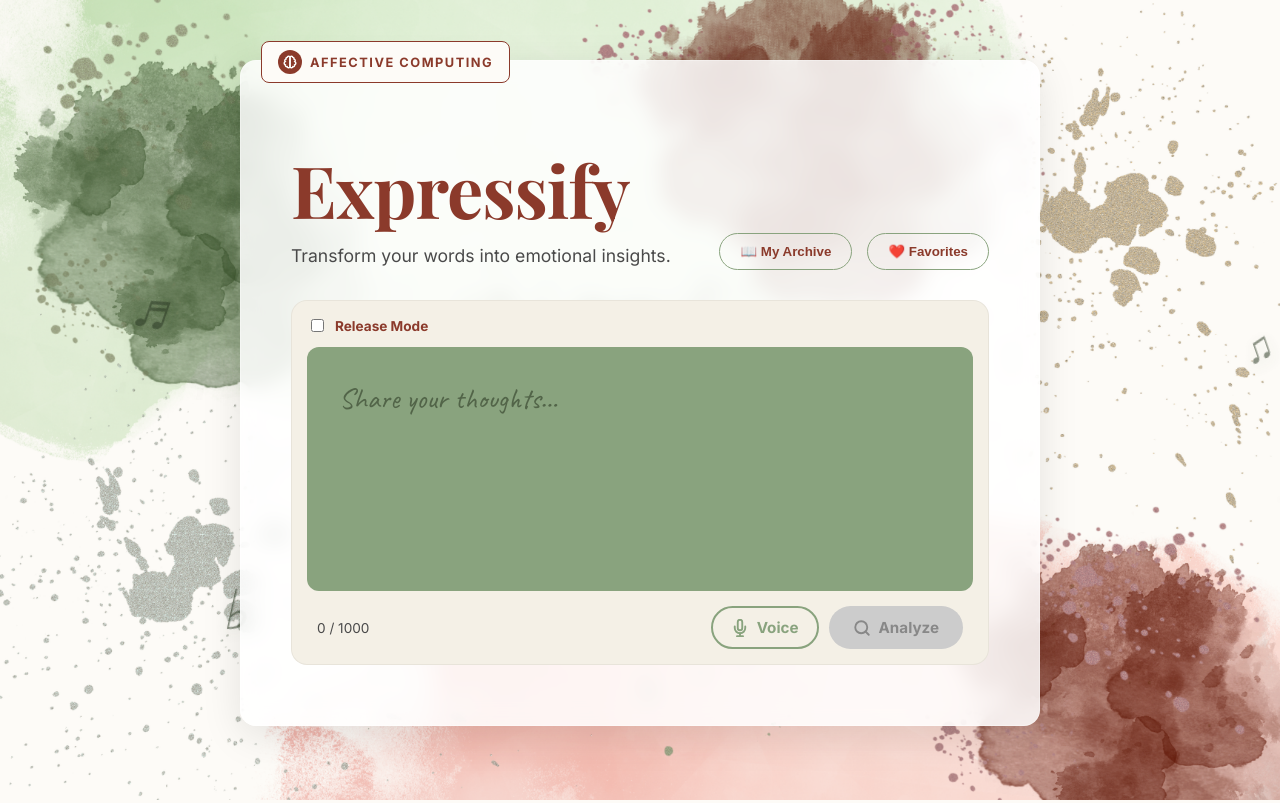
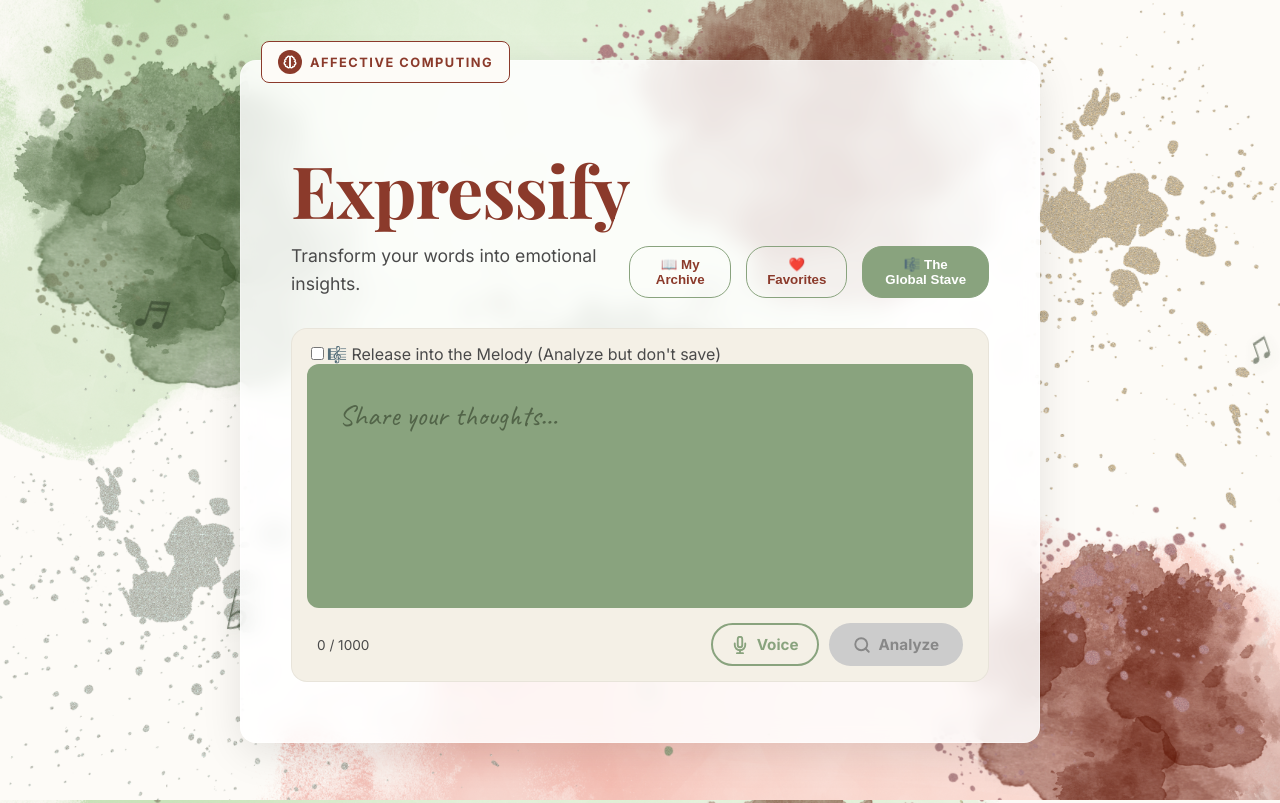
Before and after one commit to Skylantern111/Expressify, a React (Vite) app: page / in a window 1280 px wide. Built offline with nearby package versions, Linux system fonts and the light colour scheme; a web font is replaced by a local one.

Commit message:
add: music notes feature
add: music notes feature

```diff
--- a/src/App.css
+++ b/src/App.css
@@ -814,64 +814,14 @@
   z-index: 10;
 }
 
-/* --- RELEASE MODE: GENTLE DISSOLVE ANIMATION --- */
-.release-animation {
-  animation: floatAway 2s forwards ease-in-out;
-  pointer-events: none;
-  /* Prevents clicking while it fades */
-}
-
-@keyframes floatAway {
+@keyframes floatUpDown {
   0% {
-    opacity: 1;
-    transform: translateY(0) scale(1);
-    filter: blur(0);
-  }
-
-  40% {
-    color: #89a37e;
-    /* Turns calming green */
-    filter: blur(2px);
-    transform: translateY(-15px) scale(0.98);
+    transform: translateY(0);
   }
 
   100% {
-    opacity: 0;
-    transform: translateY(-60px) scale(0.95);
-    filter: blur(12px);
+    transform: translateY(-15px);
   }
-}
-
-/* --- POST-RELEASE: BREATHING CIRCLE --- */
-.zen-container {
-  text-align: center;
-  padding: 60px 20px;
-}
-
-.breathing-circle {
-  width: 100px;
-  height: 100px;
-  border-radius: 50%;
-  background: radial-gradient(circle, rgba(137, 163, 126, 0.2) 0%, rgba(137, 163, 126, 0.6) 100%);
-  margin: 30px auto;
-  animation: breathe 8s infinite ease-in-out;
-  box-shadow: 0 0 20px rgba(137, 163, 126, 0.4);
-}
-
-@keyframes breathe {
-
-  0%,
-  100% {
-    transform: scale(1);
-    opacity: 0.6;
-  }
-
-  50% {
-    transform: scale(1.6);
-    opacity: 0.2;
-  }
-
-  /* Exhale/Expand */
 }
 
 /* --- ON THIS DAY --- */
@@ -1169,38 +1119,87 @@
   transition: width 0.4s ease;
 }
 
-/* --- RELEASE MODE ANIMATION --- */
-.release-animation {
-  animation: burnAway 1.5s forwards ease-in;
+/* --- FEATURE: RELEASE INTO THE MELODY ANIMATION --- */
+.input-card-wrapper {
+  position: relative;
+  width: 100%;
 }
 
-@keyframes burnAway {
+/* 1. The form collapses into a tiny glowing orb */
+.note-release-animation {
+  animation: collapseToOrb 0.8s forwards cubic-bezier(0.4, 0, 0.2, 1);
+  pointer-events: none;
+  transform-origin: center center;
+}
+
+@keyframes collapseToOrb {
   0% {
+    transform: scale(1);
     opacity: 1;
-    transform: scale(1);
     filter: blur(0);
   }
 
-  50% {
-    color: #ff4500;
-    filter: blur(4px);
+  40% {
+    transform: scale(0.95);
+    opacity: 0.8;
+    filter: blur(2px);
   }
 
   100% {
+    transform: scale(0);
     opacity: 0;
-    transform: translateY(-100px) scale(1.2);
-    filter: blur(20px);
+    filter: blur(10px);
+    border-radius: 50%;
   }
 }
 
-.release-toggle {
-  display: flex;
-  align-items: center;
-  gap: 8px;
-  font-size: 0.85rem;
-  margin-bottom: 12px;
-  color: #8b3a2b;
-  font-weight: bold;
+/* 2. The glowing music note bursts out and floats away */
+.floating-musical-note {
+  position: absolute;
+  top: 40%;
+  left: 50%;
+  transform: translate(-50%, -50%) scale(0);
+  font-size: 4rem;
+  opacity: 0;
+  pointer-events: none;
+  z-index: 100;
+  /* Sage green glow */
+  text-shadow: 0 0 25px rgba(137, 163, 126, 0.9);
+  animation: floatNoteAway 2.5s forwards cubic-bezier(0.25, 1, 0.5, 1);
+  animation-delay: 0.6s;
+  /* Waits for the form to almost finish shrinking */
+}
+
+@keyframes floatNoteAway {
+  0% {
+    transform: translate(-50%, -50%) scale(0);
+    opacity: 0;
+    color: #89a37e;
+  }
+
+  15% {
+    transform: translate(-50%, -50%) scale(1.2);
+    opacity: 1;
+    color: #8b3a2b;
+    /* Shifts to rust */
+  }
+
+  40% {
+    transform: translate(-30%, -100px) scale(1) rotate(15deg);
+    opacity: 1;
+    color: #d1c8b8;
+    /* Shifts to cream/gold */
+  }
+
+  70% {
+    transform: translate(-60%, -200px) scale(0.9) rotate(-10deg);
+    opacity: 0.8;
+  }
+
+  100% {
+    transform: translate(-40%, -350px) scale(0.7) rotate(5deg);
+    opacity: 0;
+  }
 }
 
 /* --- EMOTION METER (CIRCULAR CHARTS) --- */
--- a/src/App.jsx
+++ b/src/App.jsx
@@ -1,6 +1,6 @@
 import { useState, useEffect, useRef } from 'react';
 import { db } from './firebase';
-import { collection, addDoc } from 'firebase/firestore';
+import { collection, addDoc, query, orderBy, limit, getDocs } from 'firebase/firestore';
 import html2canvas from 'html2canvas';
 import './App.css';
 
@@ -53,16 +53,24 @@ function App() {
   const [diaryEntry, setDiaryEntry] = useState('');
   const [loading, setLoading] = useState(false);
   const [sessionData, setSessionData] = useState(null);
+
   const [history, setHistory] = useState([]);
   const [showHistory, setShowHistory] = useState(false);
   const [favorites, setFavorites] = useState([]);
   const [showFavorites, setShowFavorites] = useState(false);
+
   const [activePlayer, setActivePlayer] = useState('youtube');
   const [isListening, setIsListening] = useState(false);
   const [filterMood, setFilterMood] = useState(null);
+
+  // Melody Release Feature States
   const [isReleaseMode, setIsReleaseMode] = useState(false);
-  const [isBurning, setIsBurning] = useState(false);
-  const [releasedState, setReleasedState] = useState(false);
+  const [isReleasingNote, setIsReleasingNote] = useState(false);
+
+  // Global Stave Feature States
+  const [showStave, setShowStave] = useState(false);
+  const [globalNotes, setGlobalNotes] = useState([]);
+  const [selectedNote, setSelectedNote] = useState(null);
 
   const polaroidRef = useRef(null);
 
@@ -130,14 +138,13 @@ function App() {
 
   const analyzeTextEmotion = (text) => {
     const tokens = text.toLowerCase().replace(/[.,!?;]/g, '').split(/\s+/);
-    const negators = ['not', 'never', 'dont', "don't", 'cant', "can't", 'hardly', 'barely', 'no', 'isnt', "isn't", 'wasnt', "wasn't", 'arent', "aren't", 'didnt', "didn't"];
-
     let isHappy = false, isSad = false, isHighEnergy = false, isLowEnergy = false;
     let isConfident = false, isRomantic = false, isAnxious = false, isNostalgic = false, isTired = false;
 
     tokens.forEach((t, i) => {
       const prev1 = i > 0 ? tokens[i - 1] : '';
       const prev2 = i > 1 ? tokens[i - 2] : '';
+      const negators = ['not', 'never', 'dont', "don't", 'cant', "can't"];
       const isNegated = negators.includes(prev1) || negators.includes(prev2);
 
       if (emotionDictionary.highValence.includes(t)) { isNegated ? isSad = true : isHappy = true; }
@@ -170,11 +177,28 @@ function App() {
     if (!diaryEntry.trim()) return;
 
     if (isReleaseMode) {
-      setIsBurning(true);
-      setTimeout(() => {
-        setIsBurning(false);
-        setReleasedState(true);
-      }, 2000);
+      setIsReleasingNote(true);
+
+      const result = analyzeTextEmotion(diaryEntry);
+
+      // Wait for the full note floating animation to finish (3s) before wiping state
+      setTimeout(async () => {
+        try {
+          await addDoc(collection(db, "global_symphony"), {
+            text: diaryEntry,
+            mood: result.mood,
+            color: result.profile.color1,
+            timestamp: Date.now(),
+            resonanceCount: 0
+          });
+        } catch (err) {
+          console.warn("Could not save to global symphony, continuing offline.", err);
+        }
+
+        setIsReleasingNote(false);
+        setDiaryEntry('');
+        setIsReleaseMode(false);
+      }, 3000);
     } else {
       performAnalysis(true);
     }
@@ -234,6 +258,27 @@ function App() {
     }
   };
 
+  const fetchGlobalNotes = async () => {
+    try {
+      const q = query(collection(db, "global_symphony"), orderBy("timestamp", "desc"), limit(10));
+      const querySnapshot = await getDocs(q);
+      const notes = [];
+      querySnapshot.forEach((doc) => {
+        notes.push({
+          id: doc.id,
+          ...doc.data(),
+          top: Math.floor(Math.random() * 60) + 20 + '%',
+          left: Math.floor(Math.random() * 80) + 10 + '%',
+          animationDelay: (Math.random() * 2) + 's'
+        });
+      });
+      setGlobalNotes(notes);
+    } catch (err) {
+      console.warn("Could not fetch global notes. Ensure Firebase is configured.", err);
+    }
+  };
+
+  // --- LOGIC BLOCK: STATS AND HEATMAP ---
   const totalEntries = history.length;
   let avgValence = 0;
   let avgEnergy = 0;
@@ -255,14 +300,10 @@ function App() {
 
   let currentStreak = 0;
   if (history.length > 0) {
-    const uniqueDates = [...new Set(history.map(entry => {
-      return new Date(entry.timestamp.split(',')[0]).toDateString();
-    }))].filter(d => d !== "Invalid Date").sort((a, b) => new Date(b) - new Date(a));
-
+    const uniqueDates = [...new Set(history.map(entry => new Date(entry.timestamp.split(',')[0]).toDateString()))].filter(d => d !== "Invalid Date").sort((a, b) => new Date(b) - new Date(a));
     if (uniqueDates.length > 0) {
       const todayStr = new Date().toDateString();
-      const yesterday = new Date();
-      yesterday.setDate(yesterday.getDate() - 1);
+      const yesterday = new Date(); yesterday.setDate(yesterday.getDate() - 1);
       const yesterdayStr = yesterday.toDateString();
 
       if (uniqueDates[0] === todayStr || uniqueDates[0] === yesterdayStr) {
@@ -271,9 +312,7 @@ function App() {
           if (uniqueDates[i] === checkDate.toDateString()) {
             currentStreak++;
             checkDate.setDate(checkDate.getDate() - 1);
-          } else {
-            break;
-          }
+          } else { break; }
         }
       }
     }
@@ -285,8 +324,8 @@ function App() {
     const d = new Date();
     d.setDate(today.getDate() - i);
     const dateStr = d.toLocaleDateString();
+    const dayEntries = history.filter(entry => entry.timestamp.split(',')[0] === dateStr);
 
-    const dayEntries = history.filter(entry => entry.timestamp.split(',')[0] === dateStr);
     let dominantMood = null;
     let color = 'transparent';
 
@@ -320,41 +359,99 @@ function App() {
       <div className="app-wrapper">
         <div className="main-card">
 
-          <div className="ai-badge" style={{ cursor: (showHistory || showFavorites || sessionData) ? 'pointer' : 'default' }} onClick={() => { setShowHistory(false); setShowFavorites(false); setSessionData(null); setFilterMood(null); }}>
+          <div className="ai-badge" style={{ cursor: (showHistory || showFavorites || showStave || sessionData) ? 'pointer' : 'default' }} onClick={() => { setShowHistory(false); setShowFavorites(false); setShowStave(false); setSessionData(null); setFilterMood(null); }}>
             <div className="badge-icon">
               <svg width="14" height="14" viewBox="0 0 24 24" fill="none" stroke="currentColor" strokeWidth="2.5">
                 <path d="M9.5 2A2.5 2.5 0 0 1 12 4.5v15a2.5 2.5 0 0 1-4.96.44 2.5 2.5 0 0 1-2.96-3.08 3 3 0 0 1-.34-5.58 2.5 2.5 0 0 1 1.32-4.24 2.5 2.5 0 0 1 1.98-3A2.5 2.5 0 0 1 9.5 2Z" />
                 <path d="M14.5 2A2.5 2.5 0 0 0 12 4.5v15a2.5 2.5 0 0 0 4.96.44 2.5 2.5 0 0 0 2.96-3.08 3 3 0 0 0 .34-5.58 2.5 2.5 0 0 0-1.32-4.24 2.5 2.5 0 0 0-1.98-3A2.5 2.5 0 0 0 14.5 2Z" />
               </svg>
             </div>
-            {(showHistory || showFavorites || sessionData) ? "← Back to Generator" : "Affective Computing"}
+            {(showHistory || showFavorites || showStave || sessionData) ? "← Back to Generator" : "Affective Computing"}
           </div>
 
           <div className="hero">
             <div>
-              <h1 style={{ cursor: 'pointer' }} onClick={() => { setShowHistory(false); setShowFavorites(false); setSessionData(null); setFilterMood(null); }}>Expressify</h1>
+              <h1 style={{ cursor: 'pointer' }} onClick={() => { setShowHistory(false); setShowFavorites(false); setShowStave(false); setSessionData(null); setFilterMood(null); }}>Expressify</h1>
               <p className="description">Transform your words into emotional insights.</p>
 
-              {currentStreak > 0 && !sessionData && !showHistory && !showFavorites && (
+              {currentStreak > 0 && !sessionData && !showHistory && !showFavorites && !showStave && (
                 <div className="streak-badge">
                   <span style={{ fontSize: '1.2rem' }}>🌱</span> {currentStreak} Day Reflection Streak
                 </div>
               )}
             </div>
 
-            {!sessionData && !showHistory && !showFavorites && (
+            {!sessionData && !showHistory && !showFavorites && !showStave && (
               <div className="nav-group">
-                <button onClick={() => { setShowHistory(true); setShowFavorites(false); setFilterMood(null); }} className="history-toggle-btn">
+                <button onClick={() => { setShowHistory(true); setShowFavorites(false); setShowStave(false); setFilterMood(null); }} className="history-toggle-btn">
                   📖 My Archive
                 </button>
-                <button onClick={() => { setShowFavorites(true); setShowHistory(false); setFilterMood(null); }} className="history-toggle-btn">
+                <button onClick={() => { setShowFavorites(true); setShowHistory(false); setShowStave(false); setFilterMood(null); }} className="history-toggle-btn">
                   ❤️ Favorites
+                </button>
+                <button onClick={() => { setShowStave(true); setShowHistory(false); setShowFavorites(false); fetchGlobalNotes(); }} className="history-toggle-btn" style={{ background: '#89a37e', color: 'white', borderColor: '#89a37e' }}>
+                  🎼 The Global Stave
                 </button>
               </div>
             )}
           </div>
 
-          {showFavorites ? (
+          {showStave ? (
+            <div className="stave-container fade-in" style={{ position: 'relative', minHeight: '450px', background: '#fdfbf7', borderRadius: '16px', border: '1px solid #d1c8b8', padding: '20px', overflow: 'hidden' }}>
+              <div style={{ textAlign: 'center', marginBottom: '30px', position: 'relative', zIndex: 10 }}>
+                <h2 style={{ color: '#8b3a2b', margin: '0 0 5px 0', fontSize: '2.2rem' }}>The Global Stave</h2>
+                <p style={{ color: '#7a7a7a', fontSize: '0.9rem', margin: 0 }}>Click a note to hear an anonymous thought.</p>
+              </div>
+
+              <div style={{ position: 'absolute', top: '0', left: '0', width: '100%', height: '100%', display: 'flex', flexDirection: 'column', justifyContent: 'center', gap: '35px', opacity: 0.15, pointerEvents: 'none' }}>
+                <hr style={{ borderTop: '2px solid #000', width: '100%' }} />
+                <hr style={{ borderTop: '2px solid #000', width: '100%' }} />
+                <hr style={{ borderTop: '2px solid #000', width: '100%' }} />
+                <hr style={{ borderTop: '2px solid #000', width: '100%' }} />
+                <hr style={{ borderTop: '2px solid #000', width: '100%' }} />
+              </div>
+
+              {globalNotes.length === 0 && (
+                <div style={{ textAlign: 'center', marginTop: '100px', color: '#7a7a7a' }}>No notes drifting right now. Be the first to cast one!</div>
+              )}
+
+              {globalNotes.map((note) => (
+                <div
+                  key={note.id}
+                  onClick={() => setSelectedNote(note)}
+                  style={{
+                    position: 'absolute',
+                    top: note.top,
+                    left: note.left,
+                    fontSize: '2.5rem',
+                    cursor: 'pointer',
+                    color: note.color || '#89a37e',
+                    textShadow: '0 4px 8px rgba(0,0,0,0.15)',
+                    animation: `floatUpDown 3s ease-in-out infinite alternate`,
+                    animationDelay: note.animationDelay,
+                    transition: 'transform 0.2s'
+                  }}
+                  onMouseEnter={(e) => e.target.style.transform = 'scale(1.3)'}
+                  onMouseLeave={(e) => e.target.style.transform = 'scale(1)'}
+                >
+                  {['🎵', '🎶', '♩'][Math.floor(Math.random() * 3)]}
+                </div>
+              ))}
+
+              {selectedNote && (
+                <div className="glass-card fade-in" style={{ position: 'absolute', top: '50%', left: '50%', transform: 'translate(-50%, -50%)', width: '85%', zIndex: 100, textAlign: 'center', boxShadow: '0 10px 30px rgba(0,0,0,0.15)' }}>
+                  <span style={{ fontSize: '2rem' }}>{moodEmojis[selectedNote.mood]}</span>
+                  <p style={{ fontStyle: 'italic', fontSize: '1.2rem', margin: '15px 0' }}>"{selectedNote.text}"</p>
+                  <small style={{ color: selectedNote.color, fontWeight: 'bold' }}>{selectedNote.mood}</small>
+
+                  <div style={{ marginTop: '20px', display: 'flex', justifyContent: 'center', gap: '10px' }}>
+                    <button onClick={() => setSelectedNote(null)} className="history-toggle-btn" style={{ background: '#2d2d2d', color: 'white' }}>🤍 Resonate</button>
+                    <button onClick={() => setSelectedNote(null)} className="history-toggle-btn">Close</button>
+                  </div>
+                </div>
+              )}
+            </div>
+          ) : showFavorites ? (
             <div className="history-container fade-in">
               <div className="archive-title-container">
                 <h2>My Saved Tracks</h2>
@@ -399,7 +496,8 @@ function App() {
                           width: '12px', height: '12px', borderRadius: '3px',
                           background: day.color,
                           opacity: day.isMuted ? 0.2 : 1,
-                          border: day.color === 'transparent' ? '1px solid #e0dcd3' : 'none'
+                          border: day.color === 'transparent' ? '1px solid #e0dcd3' : 'none',
+                          cursor: 'pointer'
                         }}
                         title={`${day.date}: ${day.count > 0 ? day.mood : "No entries"}`}
                       ></div>
@@ -495,16 +593,18 @@ function App() {
               )}
             </div>
           ) : !sessionData ? (
-            <form onSubmit={handleAnalyze} className={`input-card fade-in ${isBurning ? 'release-animation' : ''}`}>
+
+            <div className="input-card-wrapper fade-in">
+              <form onSubmit={handleAnalyze} className={`input-card ${isReleasingNote ? 'note-release-animation' : ''}`}>
                 <div className="release-toggle">
                   <input type="checkbox" id="rel" checked={isReleaseMode} onChange={() => setIsReleaseMode(!isReleaseMode)} />
-                <label htmlFor="rel">Release Mode </label>
+                  <label htmlFor="rel">🎼 Release into the Melody (Analyze but don't save)</label>
                 </div>
                 <div className="diary-input-wrapper">
                   <textarea
                     value={diaryEntry}
                     onChange={(e) => setDiaryEntry(e.target.value)}
-                  placeholder={isReleaseMode ? "Vent here... this will burn away." : "Share your thoughts..."}
+                    placeholder={isReleaseMode ? "Write it out. Then let it drift into the global symphony..." : "Share your thoughts..."}
                     className="diary-input"
                   />
                 </div>
@@ -531,32 +631,15 @@ function App() {
                         <circle cx="11" cy="11" r="8"></circle>
                         <line x1="21" y1="21" x2="16.65" y2="16.65"></line>
                       </svg>
-                    {loading ? 'Scanning...' : 'Analyze'}
+                      {loading ? 'Scanning...' : (isReleaseMode ? 'Cast Note' : 'Analyze')}
                     </button>
                   </div>
                 </div>
               </form>
-          ) : releasedState ? (
-            <div className="glass-card fade-in zen-container">
-              <h2 style={{ color: '#89a37e', fontSize: '2rem', marginBottom: '10px' }}>Let it go.</h2>
-              <p style={{ color: '#4a4a4a', fontSize: '1.1rem', maxWidth: '400px', margin: '0 auto' }}>
-                Your thoughts have been released into the ether. They are no longer weighing you down. Take a deep breath.
-              </p>
 
-              <div className="breathing-circle"></div>
-
-              <button
-                onClick={() => {
-                  setReleasedState(false);
-                  setDiaryEntry('');
-                  setIsReleaseMode(false);
-                  setSessionData(null);
-                }}
-                className="history-toggle-btn"
-                style={{ marginTop: '20px' }}
-              >
-                Return Home
-              </button>
+              {isReleasingNote && (
+                <div className="floating-musical-note">🎵</div>
+              )}
             </div>
 
           ) : (
@@ -612,8 +695,8 @@ function App() {
               </div>
 
               <div style={{ textAlign: 'center', marginBottom: '20px' }}>
-                <button onClick={handleSavePolaroid} className="export-btn" style={{ background: '#55df85', color: '#fff', border: 'none', padding: '10px 20px', borderRadius: '20px', cursor: 'pointer', fontWeight: 'bold' }}>
-                  Save as Polaroid
+                <button onClick={handleSavePolaroid} className="export-btn" style={{ background: '#1db954', color: '#fff', border: 'none', padding: '10px 20px', borderRadius: '20px', cursor: 'pointer', fontWeight: 'bold' }}>
+                  📸 Save as Polaroid
                 </button>
               </div>
 
```
Lines whose indentation alone changed are shown as unchanged.
